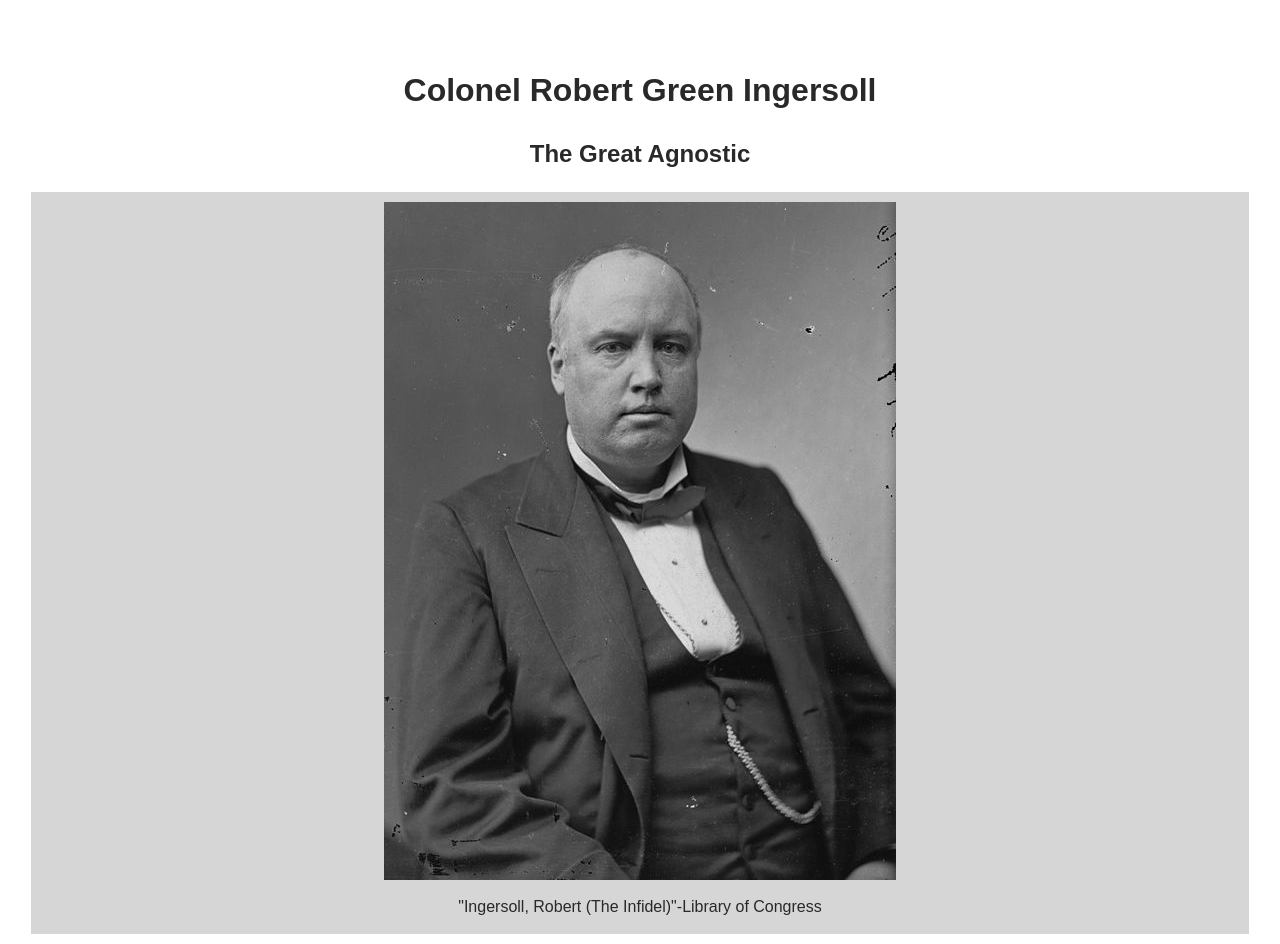
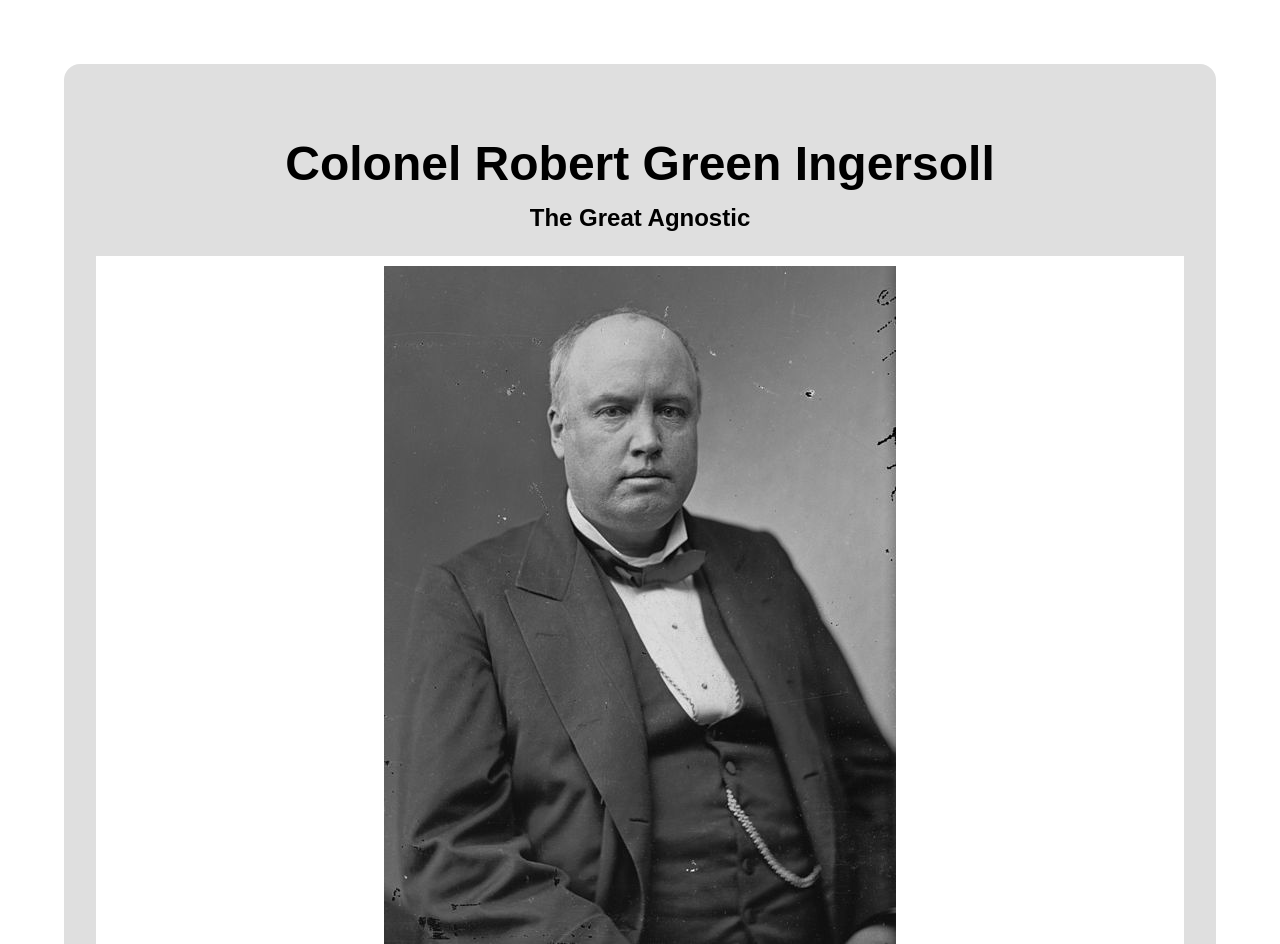
Before and after one commit to BohdanHoh/fcc-tributepage, a plain HTML site: page index.html in a window 1280 px wide. Shown: the top 944 px of the page. Drawn offline with Linux system fonts and the light colour scheme.

Commit message:
adding more CSS

```diff
--- a/index.html
+++ b/index.html
@@ -14,7 +14,7 @@
 <body>
     <main id="main">
     <h1 id="title">Colonel Robert Green Ingersoll</h1>
-    <h2>The Great Agnostic</h2>
+    <h2 id="subtitle">The Great Agnostic</h2>
     <figure id="img-div">
         <img src="img/512px-Robert_G._Ingersoll_-_Brady-Handy.jpg" alt="Picture of Robert G. Ingersoll between 1865 and 1880" id="image">
         <figcaption id="img-caption">"Ingersoll, Robert (The Infidel)"-Library of Congress </figcaption>
--- a/style.css
+++ b/style.css
@@ -1,8 +1,30 @@
 body {
+    margin: 0%;
+    padding: 0%;
+    box-sizing: border-box;
     font-family: Arial, Helvetica, sans-serif;
     line-height: 1.5;
     text-align: center;
-    color: rgb(41, 41, 41);
+    color: black;
+}
+
+#main {
+    margin: 5% 5%;
+    padding: 2.5%;
+    border-radius: 1em;
+    background: rgb(223, 223, 223);
+}
+
+#title {
+    font-size: 3em;
+    margin-bottom: 0%;
+    padding-bottom: 0%;
+}
+
+#subtitle {
+    font-size: 1.5em;
+    margin-top: 0%;
+    padding-bottom: 0%;
 }
 
 img {
@@ -11,16 +33,8 @@ img {
     height: auto;
     margin: 0 auto;
 }
-
-#main {
-    margin: 30px 8px;
-    padding: 15px;
-    border-radius: 5px;
+#img-div {
     background: white;
-}
-
-#img-div {
-    background: rgb(214, 214, 214);
     padding: 10px;
     margin: 0;
 }
```
